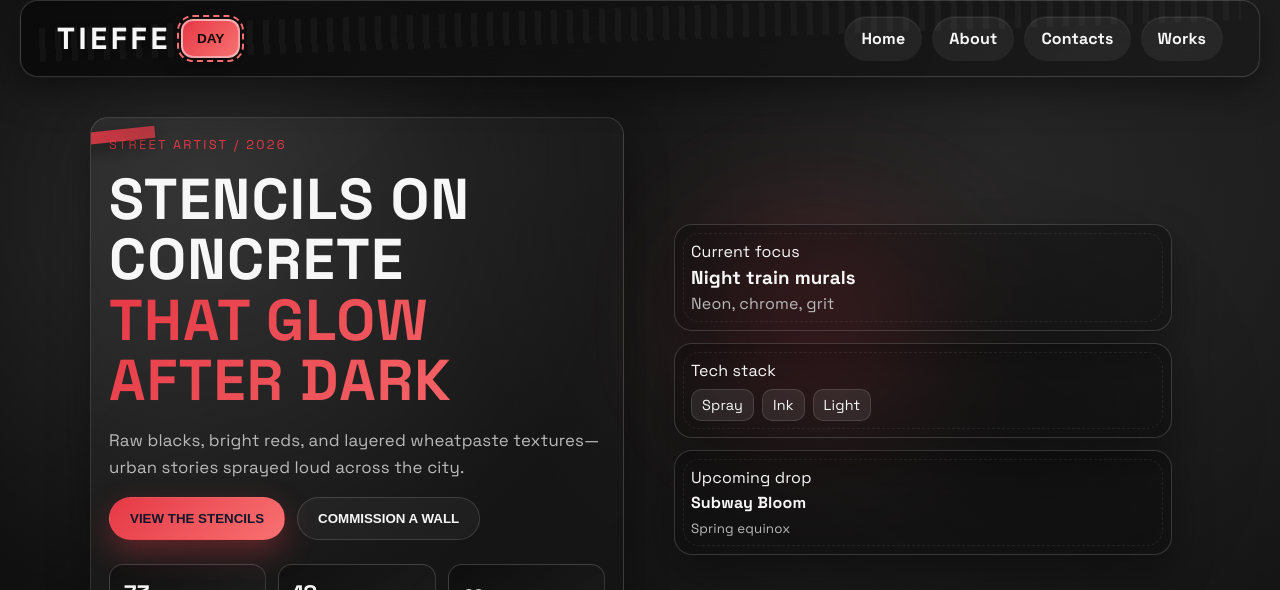
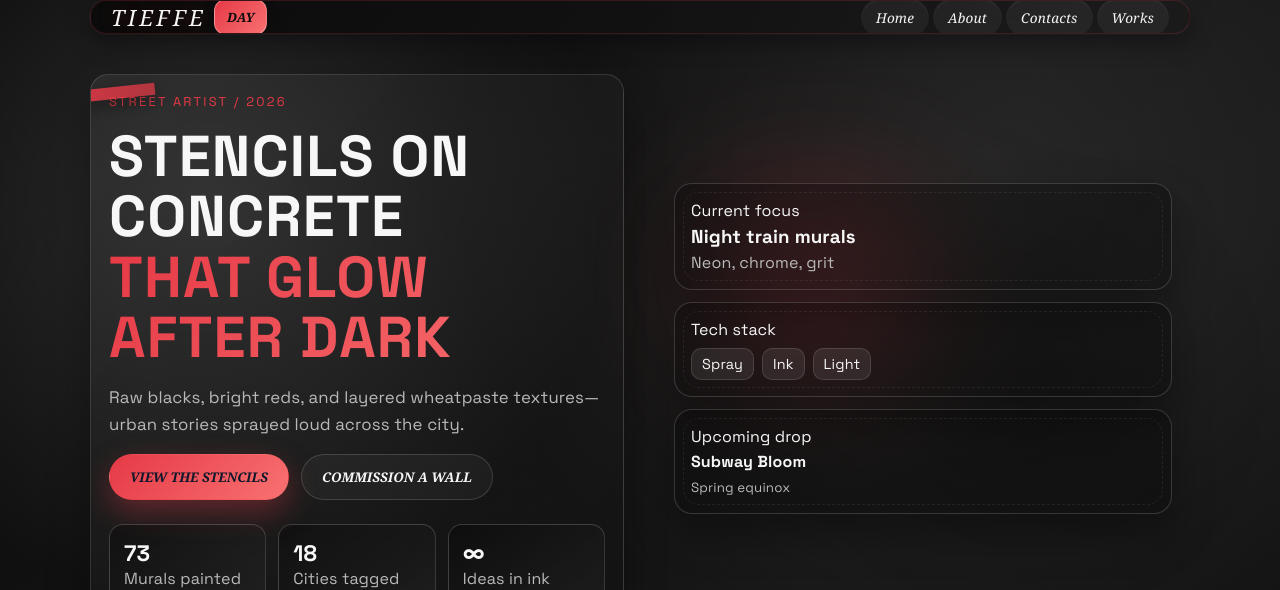
Before and after one commit to GiuseppeSonny/titowebsite, a React (Vite) app: page / in a window 1280 px wide. Shown: the top 590 px of the page. Built offline with nearby package versions, Linux system fonts and the light colour scheme.

Commit message:
refine header design with enhanced hover effects, improved spacing, and consistent Playfair Display typography across all buttons

```diff
--- a/src/componets/Header/header.module.scss
+++ b/src/componets/Header/header.module.scss
@@ -4,51 +4,73 @@
   z-index: 10;
   display: flex;
   align-items: center;
-  justify-content: space-between;
-  padding: 18px clamp(18px, 4vw, 36px);
-  max-width: 1240px;
+  justify-content: center;
+  padding: 16px clamp(18px, 4vw, 36px);
+  max-width: 1100px;
   width: 100%;
   margin: 0 auto 12px;
-  backdrop-filter: blur(18px);
-  background: linear-gradient(120deg, rgba(10, 10, 10, 0.94), rgba(26, 26, 26, 0.86));
-  border: 1px solid var(--outline);
-  box-shadow: 0 12px 40px rgba(0, 0, 0, 0.45), 0 0 0 1px rgba(255, 255, 255, 0.04);
-  border-radius: 18px;
-  position: relative;
-  overflow: visible;
+  backdrop-filter: blur(20px);
+  background: linear-gradient(120deg, rgba(10, 10, 10, 0.92), rgba(26, 26, 26, 0.82));
+  border: 1px solid rgba(230, 57, 70, 0.18);
+  box-shadow: 0 8px 24px rgba(0, 0, 0, 0.4), 0 0 0 1px rgba(255, 255, 255, 0.04);
+  border-radius: 16px;
+  overflow: hidden;
+  transition: box-shadow 0.35s ease, border-color 0.35s ease, transform 0.3s ease;
+}
+
+.navbarContainer::before {
+  content: "";
+  position: absolute;
+  top: 0;
+  left: -100%;
+  width: 100%;
+  height: 100%;
+  background: linear-gradient(90deg, transparent, rgba(230, 57, 70, 0.07), transparent);
+  transition: left 0.55s ease;
+  pointer-events: none;
+}
+
+.navbarContainer:hover {
+  border-color: rgba(230, 57, 70, 0.32);
+  box-shadow: 0 10px 36px rgba(230, 57, 70, 0.12), 0 0 0 1px rgba(255, 255, 255, 0.06);
+  transform: translateY(-1px);
+}
+
+.navbarContainer:hover::before {
+  left: 100%;
 }
 
 .brandRow {
   display: flex;
   align-items: center;
-  gap: 10px;
+  gap: 8px;
+  position: absolute;
+  left: 20px;
 }
 
 .navRight {
   display: flex;
   align-items: center;
-  gap: 12px;
+  gap: 8px;
   flex-wrap: wrap;
-}
-
-.navbarContainer::after {
-  content: "";
   position: absolute;
-  inset: 6px 18px auto 18px;
-  height: 34px;
-  background: repeating-linear-gradient(90deg, rgba(255, 255, 255, 0.18) 0 6px, transparent 6px 16px);
-  opacity: 0.18;
-  transform: rotate(-2deg);
-  pointer-events: none;
+  right: 20px;
 }
 
 .navbarContainer h1 {
-  font-size: clamp(1.4rem, 4vw, 1.9rem);
-  letter-spacing: 0.12em;
-  font-family: "Space Grotesk", "Segoe UI", sans-serif;
+  font-size: clamp(1.1rem, 3vw, 1.4rem);
+  letter-spacing: 0.14em;
+  font-family: "Playfair Display", "Georgia", serif;
+  font-weight: 400;
   color: #f7f7f7;
-  text-shadow: 0 2px 10px rgba(0, 0, 0, 0.35), 0 0 1px rgba(255, 255, 255, 0.3);
+  text-shadow: 0 0 18px rgba(230, 57, 70, 0.35), 0 2px 8px rgba(0, 0, 0, 0.4);
   position: relative;
+  transition: text-shadow 0.3s ease;
+  font-style: italic;
+}
+
+.navbarContainer:hover h1 {
+  text-shadow: 0 0 28px rgba(230, 57, 70, 0.55), 0 2px 8px rgba(0, 0, 0, 0.4);
 }
 
 .navbarContainer h1::after {
@@ -57,62 +79,107 @@
 
 .menuList {
   display: flex;
-  gap: 10px;
+  gap: 4px;
   list-style: none;
   align-items: center;
 }
 
 .menuList li a {
-  padding: 11px 16px;
+  padding: 8px 14px;
   border-radius: 999px;
   color: var(--text);
-  font-weight: 700;
-  transition: all 0.2s ease;
+  font-weight: 500;
+  font-size: 0.85rem;
+  font-family: "Playfair Display", "Georgia", serif;
+  font-style: italic;
+  transition: all 0.25s ease;
   border: 1px solid transparent;
-  background: rgba(255, 255, 255, 0.06);
-  box-shadow: inset 0 1px 0 rgba(255, 255, 255, 0.08);
+  background: rgba(255, 255, 255, 0.05);
+  box-shadow: inset 0 1px 0 rgba(255, 255, 255, 0.06);
+  position: relative;
+  overflow: hidden;
+}
+
+.menuList li a::before {
+  content: "";
+  position: absolute;
+  inset: 0;
+  background: linear-gradient(135deg, rgba(230, 57, 70, 0.15), transparent);
+  opacity: 0;
+  transition: opacity 0.25s ease;
+  border-radius: 999px;
 }
 
 .menuList li a:hover {
-  border-color: rgba(255, 255, 255, 0.16);
-  background: rgba(255, 255, 255, 0.1);
-  transform: translateY(-2px) rotate(-1deg);
+  border-color: rgba(230, 57, 70, 0.25);
+  background: rgba(255, 255, 255, 0.08);
+  transform: translateY(-2px);
+  box-shadow: 0 4px 12px rgba(230, 57, 70, 0.15), inset 0 1px 0 rgba(255, 255, 255, 0.1);
+}
+
+.menuList li a:hover::before {
+  opacity: 1;
 }
 
 .themeToggle {
-  padding: 10px 14px;
+  padding: 8px 12px;
   border-radius: 12px;
-  border: 2px solid rgba(255, 255, 255, 0.5);
+  border: 1px solid rgba(255, 255, 255, 0.3);
   background: var(--accent);
   color: #0b0b0b;
-  font-weight: 800;
-  font-size: 0.85rem;
+  font-weight: 600;
+  font-size: 0.8rem;
+  font-family: "Playfair Display", "Georgia", serif;
+  font-style: italic;
   cursor: pointer;
   text-transform: uppercase;
-  box-shadow: 0 10px 22px rgba(0, 0, 0, 0.32);
-  transition: transform 0.2s ease, background 0.2s ease, box-shadow 0.2s ease;
+  box-shadow: 0 4px 12px rgba(0, 0, 0, 0.25);
+  transition: all 0.25s ease;
   position: relative;
   z-index: 2;
-  outline: 2px dashed #f87171;
-  outline-offset: 2px;
+  overflow: hidden;
+}
+
+.themeToggle::before {
+  content: "";
+  position: absolute;
+  top: 50%;
+  left: 50%;
+  width: 0;
+  height: 0;
+  background: rgba(255, 255, 255, 0.25);
+  border-radius: 50%;
+  transform: translate(-50%, -50%);
+  transition: width 0.4s ease, height 0.4s ease;
 }
 
 .themeToggle:hover {
-  background: var(--accent);
-  transform: translateY(-1px);
-  box-shadow: 0 12px 26px rgba(0, 0, 0, 0.36);
+  transform: translateY(-1px) scale(1.04);
+  box-shadow: 0 6px 18px rgba(230, 57, 70, 0.35);
+  border-color: rgba(255, 255, 255, 0.5);
+}
+
+.themeToggle:hover::before {
+  width: 80px;
+  height: 80px;
+}
+
+.themeToggle:active {
+  transform: scale(0.97);
 }
 
 .active {
   background: var(--accent);
   color: #0b0b0b;
-  box-shadow: 0 10px 26px rgba(230, 57, 70, 0.42), 0 0 0 1px rgba(255, 255, 255, 0.18);
+  border-color: transparent !important;
+  box-shadow: 0 4px 16px rgba(230, 57, 70, 0.38), 0 0 0 1px rgba(255, 255, 255, 0.12);
 }
 
 @media (max-width: 720px) {
   .navbarContainer {
     flex-direction: column;
-    gap: 12px;
+    gap: 8px;
+    padding: 10px 14px;
   }
 
   .menuList {
--- a/src/pages/contacts/contacts.module.scss
+++ b/src/pages/contacts/contacts.module.scss
@@ -69,6 +69,8 @@
   color: #0f172a;
   border: none;
   font-weight: 800;
+  font-family: "Playfair Display", "Georgia", serif;
+  font-style: italic;
   cursor: pointer;
   box-shadow: 0 12px 30px rgba(124, 58, 237, 0.45);
   transition: transform 0.2s ease;
--- a/src/pages/home/home.module.scss
+++ b/src/pages/home/home.module.scss
@@ -92,6 +92,8 @@
   padding: 13px 20px;
   border-radius: 999px;
   font-weight: 600;
+  font-family: "Playfair Display", "Georgia", serif;
+  font-style: italic;
   border: 1px solid transparent;
   cursor: pointer;
   transition: all 0.2s ease;
--- a/src/pages/works/works.module.scss
+++ b/src/pages/works/works.module.scss
@@ -42,6 +42,8 @@
   color: #0f172a;
   border: none;
   font-weight: 800;
+  font-family: "Playfair Display", "Georgia", serif;
+  font-style: italic;
   cursor: pointer;
   box-shadow: 0 12px 30px rgba(230, 57, 70, 0.42);
   transition: transform 0.2s ease;
@@ -64,6 +66,8 @@
   background: rgba(255, 255, 255, 0.06);
   color: var(--text);
   font-weight: 700;
+  font-family: "Playfair Display", "Georgia", serif;
+  font-style: italic;
   cursor: pointer;
   display: inline-flex;
   align-items: center;
@@ -284,6 +288,8 @@
   background: rgba(255, 255, 255, 0.06);
   color: var(--text);
   font-weight: 600;
+  font-family: "Playfair Display", "Georgia", serif;
+  font-style: italic;
   cursor: pointer;
   transition: all 0.2s ease;
   text-transform: uppercase;
```
